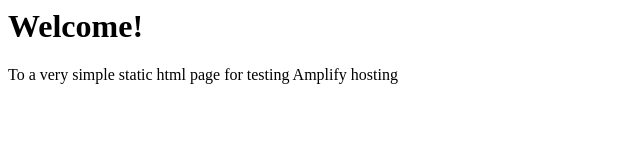
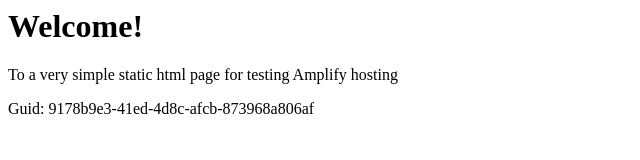
Before and after one commit to amplify-github-test-hkg/Github-PR-Commit-Integration-Test-DoNotTouch-Gith-OKSLNVO2-v1-prod-ap-east-1, a website: page src/index.html in a window 1280 px wide. Shown: the whole page, without its empty margins (0-640 px from the left). Drawn offline with Linux system fonts and the light colour scheme.

Commit message:
commit from integ tests

```diff
--- a/src/index.html
+++ b/src/index.html
@@ -1,3 +1,5 @@
+
+
 <html lang="en">
 
 <head>
@@ -10,6 +12,6 @@
 <body>
     <h1>Welcome!</h1>
     <p>To a very simple static html page for testing Amplify hosting</p>
-</body>
+    <p>Guid: 9178b9e3-41ed-4d8c-afcb-873968a806af</p></body>
 
 </html>
```
